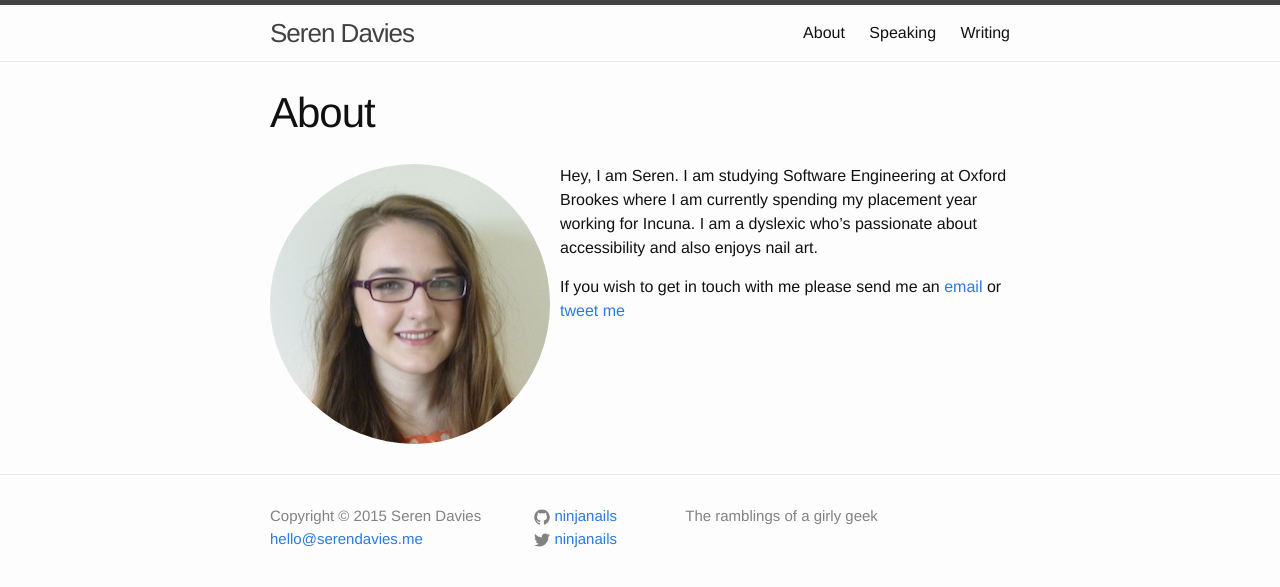
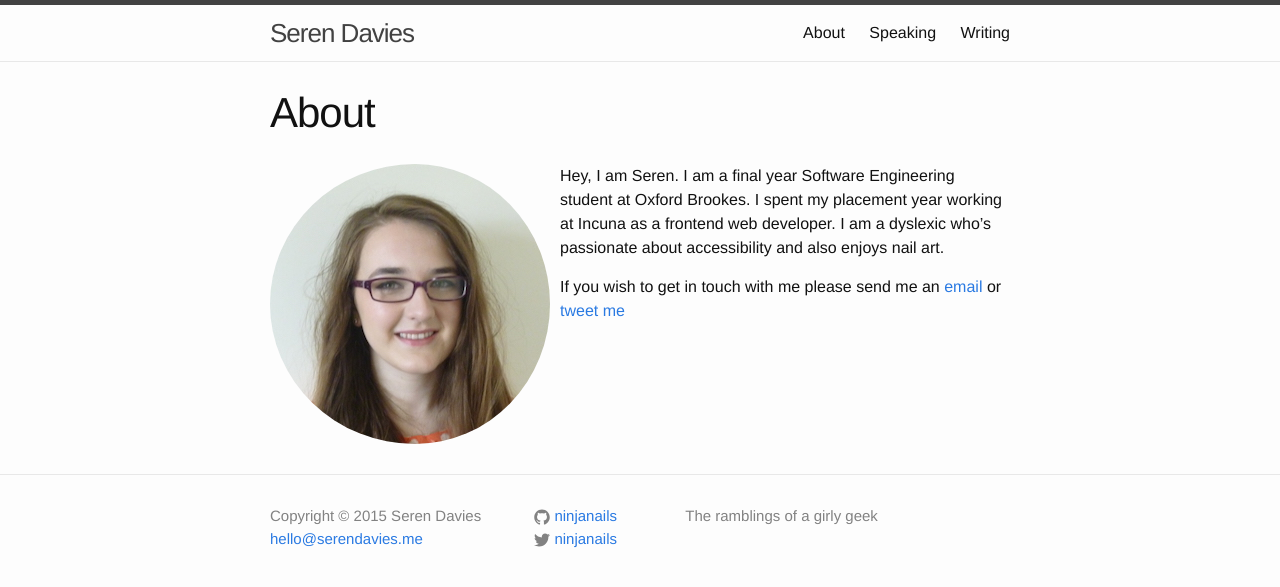
Before and after one commit to ninjanails/ninjanails.github.io, a Jekyll site: the page built from about.md, in a window 1280 px wide. Shown: the top 587 px of the page. Built offline with Jekyll 4.4.1, drawn with Linux system fonts in a browser that asks for light colours.

Commit message:
Update bio to say I am a final year student

```diff
--- a/about.md
+++ b/about.md
@@ -7,6 +7,7 @@ permalink: /about/
 <!--![Photo of Seren]({{site.baseurl}}/img/serenDavies.jpg)-->
 <img style="float: left; padding-right: 10px; border-radius: 100%;" src="{{site.baseurl}}/images/serenDavies.jpg">
 
-Hey, I am Seren. I am studying Software Engineering at Oxford Brookes where I am currently spending my placement year working for Incuna. I am a dyslexic who's passionate about accessibility and also enjoys nail art.
+Hey, I am Seren. I am a final year Software Engineering student at Oxford Brookes. I spent my placement year working at Incuna as a frontend web developer.
+I am a dyslexic who's passionate about accessibility and also enjoys nail art.
 
 If you wish to get in touch with me please send me an [email](mailto:hello@serendavies.me) or [tweet me](https://twitter.com/ninjanails)
```
